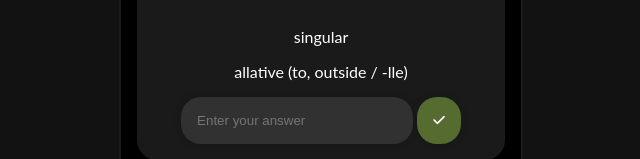
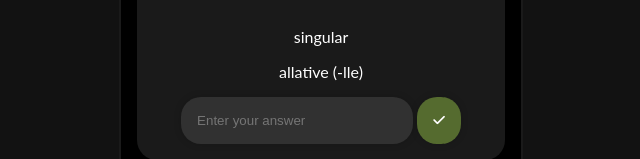
Before and after one commit to samsoneko/inflect, a SvelteKit app: page /learn/fi/flection in a window 1280 px wide. Shown: the part 241-400 px from the top of the page, without its empty margins (319-959 px from the left). Built offline with nearby package versions, Linux system fonts and the light colour scheme.

Commit message:
Improved design

```diff
--- a/src/routes/learn/fi/flection/+page.svelte
+++ b/src/routes/learn/fi/flection/+page.svelte
@@ -3,7 +3,7 @@
     import adjectives from '$lib/learn/fi/adjectives.json';
 
     let cases = ["nominative", "partitive", "genitive", "illative", "inessive", "elative", "allative", "adessive", "ablative"]
-    let case_descriptions = ["nominative", "partitive", "genitive", "illative ((in)to / -hVn, -Vh, seen)", "inessive (in / -ssa, -ssä)", "elative (from / -sta, -stä)", "allative (to, outside / -lle)", "adessive (at, on / -lla, -llä)", "ablative (from / -lta, ltä)"]
+    let case_descriptions = ["nominative", "partitive", "genitive", "illative (-hVn, -Vh, seen)", "inessive (-ssa, -ssä)", "elative (-sta, -stä)", "allative (-lle)", "adessive (-lla, -llä)", "ablative (-lta, -ltä)"]
     let classes = ["singular", "plural"]
 
     let current_word = $state("");
```
